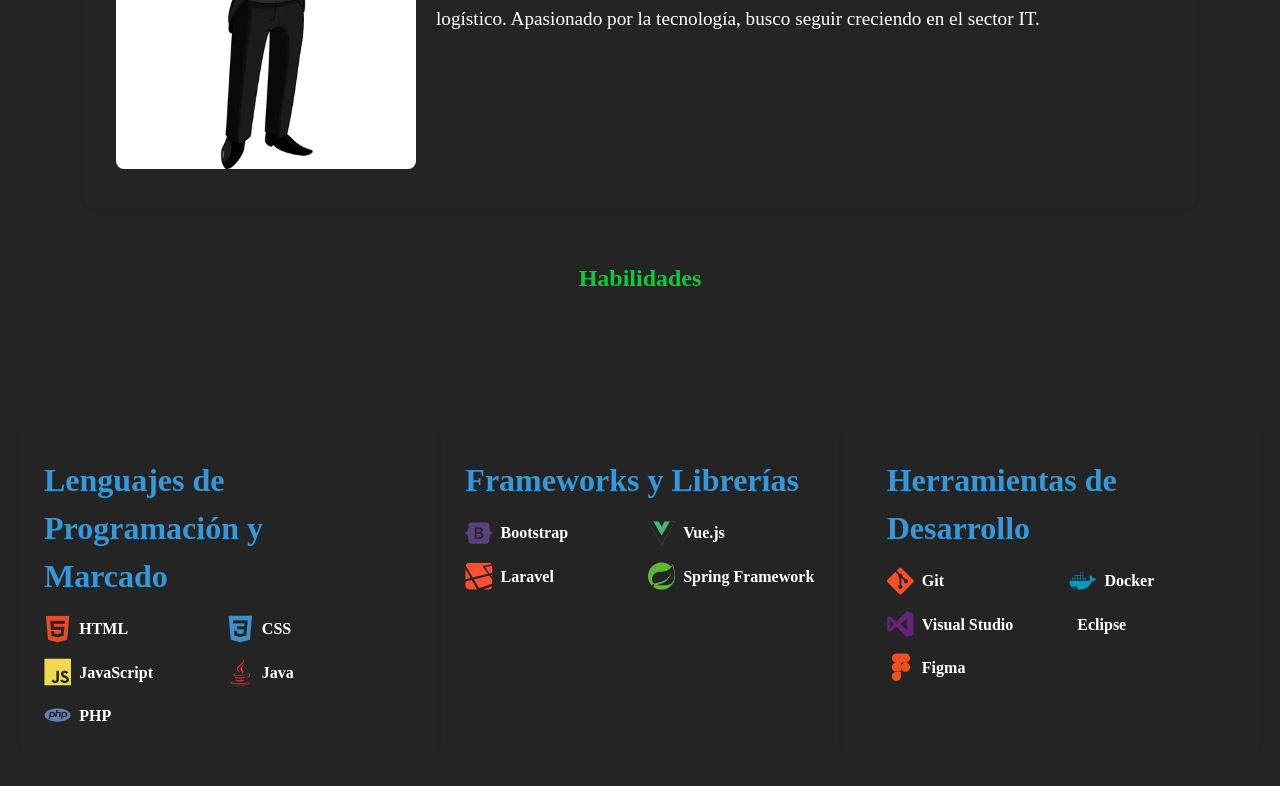
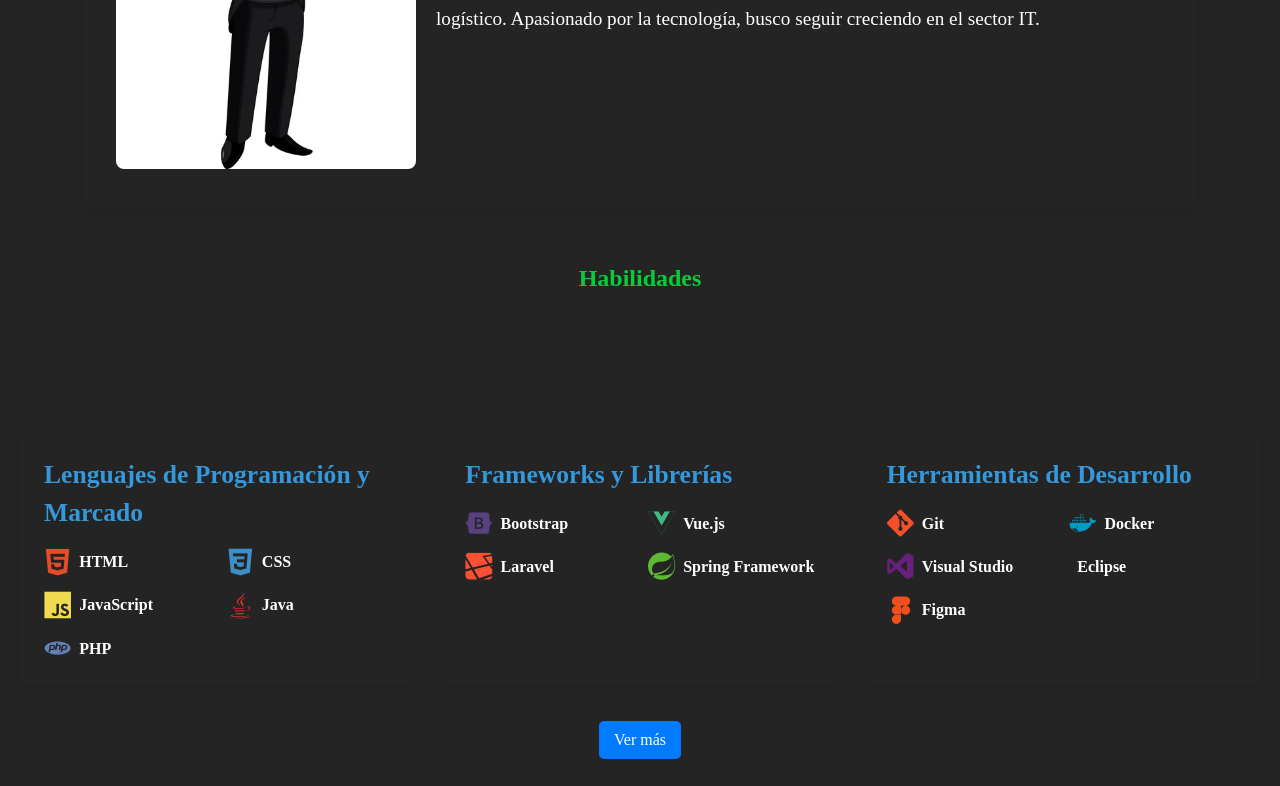
Before and after one commit to luisfelizbeltre/Portafolio-Luis, a Vue app: page / in a window 1280 px wide. Shown: the part 2576-3362 px from the top of the page. Built offline with nearby package versions, Linux system fonts and the light colour scheme.

Commit message:
mejora visualmente la presentación de los datos

```diff
--- a/src/components/Education.vue
+++ b/src/components/Education.vue
@@ -90,7 +90,7 @@ i {
 
 .date {
   font-size: 0.9rem;
-  color: #34db42;
+  color: #34db4a;
   font-weight: bold;
 }
 
--- a/src/components/Hero.vue
+++ b/src/components/Hero.vue
@@ -264,6 +264,7 @@ p{
   animation: fadeIn 0.5s ease-in-out forwards, colorCycle 5s infinite alternate ease-in-out;
 }
 
+
 /* Animación progresiva letra por letra */
 .slide-up span:nth-child(1) { animation-delay: 0s; }
 .slide-up span:nth-child(2) { animation-delay: 0.1s; }
--- a/src/components/Skills.vue
+++ b/src/components/Skills.vue
@@ -140,7 +140,7 @@ h2 {
 }
 
 .skills .skill-category h3 {
-  font-size: 2rem;
+  font-size: 1.6rem;
   margin-bottom: 1rem;
   color: #3498db;
 }
```
